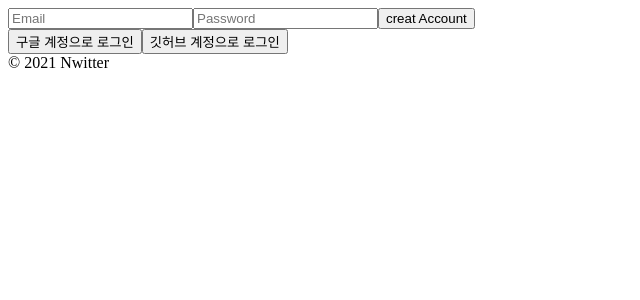
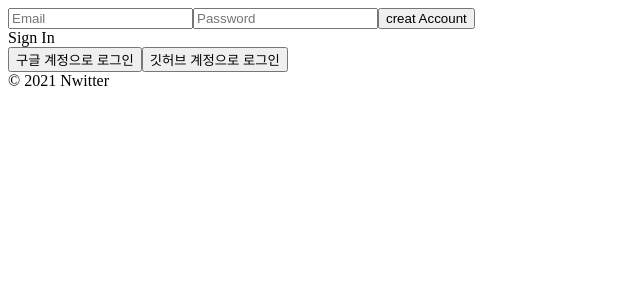
Before and after one commit to YeSeul-0w0/CloneCoding, a React (Create React App) app in the folder nwitter/: page /#/ in a window 1280 px wide. Shown: the top 300 px of the page, without its empty margins (0-640 px from the left). Built offline with nearby package versions, Linux system fonts and the light colour scheme; no server answers.

Commit message:
로그인 & 회원가입 버튼 바꾸기

```diff
--- a/nwitter/src/components/App.js
+++ b/nwitter/src/components/App.js
@@ -20,7 +20,7 @@ function App() {
 
   return (
       <>
-        <AppRouter isLoggedIn={isLoggedIn}/>
+          {init ? < AppRouter isLoggedIn={isLoggedIn}/> : "initializing…"}
         <footer>&copy; {new Date().getFullYear()} Nwitter</footer>
       </>
   );
--- a/nwitter/src/fbase.js
+++ b/nwitter/src/fbase.js
@@ -1,4 +1,4 @@
-import firebase from 'firebase/compat/app';
+ import firebase from 'firebase/compat/app';
 import 'firebase/compat/auth';
 
 
--- a/nwitter/src/routes/Auth.js
+++ b/nwitter/src/routes/Auth.js
@@ -5,6 +5,7 @@ const Auth=()=>{
     const [email,setEmail]=useState("");
     const [password,setPassword]=useState("");
     const [newAccount,setNewAccount]=useState(true);
+    const [error, setError]=useState("");
 
     const onChange=(event)=>{
         const {
@@ -28,11 +29,13 @@ const Auth=()=>{
             else{
                 data=await  authService.signInWithEmailAndPassword(email,password);
             }
-            console.log(data)
+            console.log(data);
         } catch (error){
-            console.log(error)
+            console.log(error.message);
         }
     }
+
+    const toggleAccount=()=>setNewAccount((prev)=>!prev)
     return(
         <div>
             <form onSubmit={onSubmit}>
@@ -53,7 +56,11 @@ const Auth=()=>{
                     onChange={onChange}
                 />
                 <input type="submit" value={newAccount ? "creat Account" : "Log In"}/>
+                {error}
             </form>
+            <span onClick={toggleAccount}>
+                {newAccount ? "Sign In" : "Create Account"}
+            </span>
             <div>
                 <button>구글 계정으로 로그인</button>
                 <button>깃허브 계정으로 로그인</button>
```
